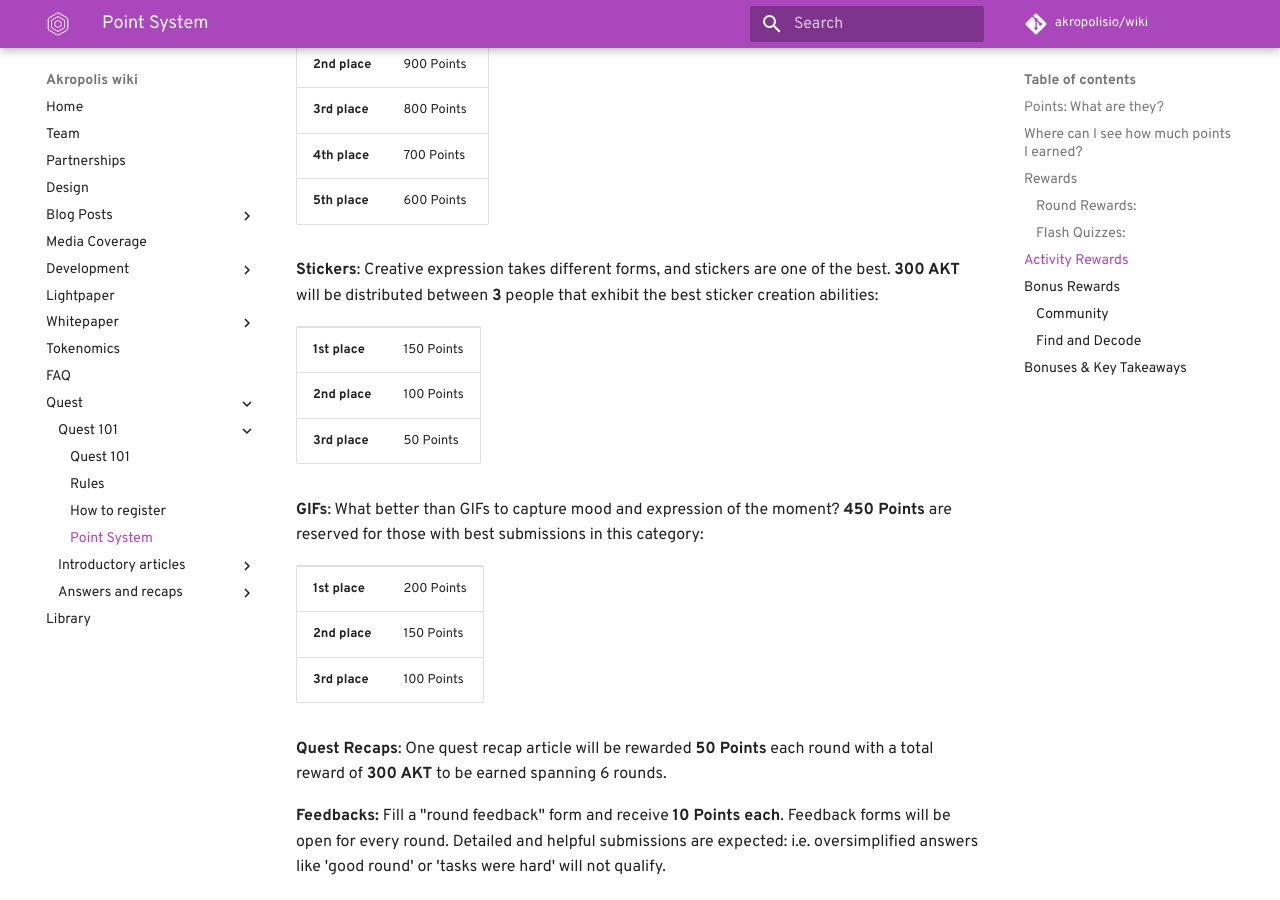
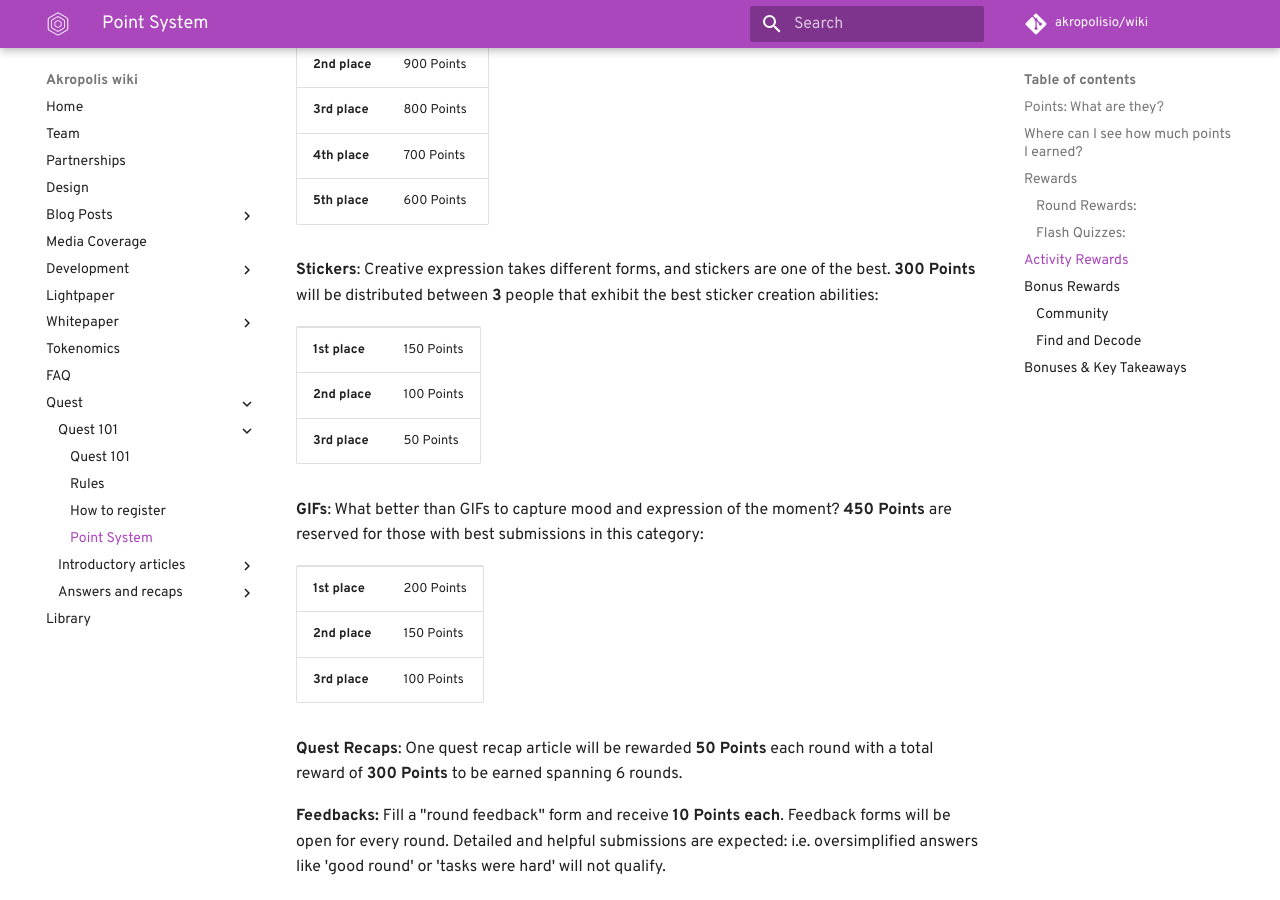
Before and after one commit to kaonone/wiki, an MkDocs documentation site: the page built from docs/pointsys.md, in a window 1280 px wide and 900 px high, scrolled down 2447 px. Built offline with MkDocs 1.6.1 and Material for MkDocs 9.7.7, drawn with Linux system fonts in a browser that asks for light colours; some web fonts are replaced; comment, search, counter and statistics services are not loaded; old or Windows-style settings are respelled for this version of MkDocs.

Commit message:
typo fix

```diff
--- a/docs/pointsys.md
+++ b/docs/pointsys.md
@@ -137,7 +137,7 @@
   </tr>
 </table>
 
-**Stickers**: Creative expression takes different forms, and stickers are one of the best. **300 AKT** will be distributed between **3** people that exhibit the best sticker creation abilities:
+**Stickers**: Creative expression takes different forms, and stickers are one of the best. **300 Points** will be distributed between **3** people that exhibit the best sticker creation abilities:
 
 <table style="width:100%">
   <tr>
@@ -170,7 +170,7 @@
 </table>
 
 
-**Quest Recaps**: One quest recap article will be rewarded **50 Points** each round with a total reward of **300 AKT** to be earned spanning 6 rounds.
+**Quest Recaps**: One quest recap article will be rewarded **50 Points** each round with a total reward of **300 Points** to be earned spanning 6 rounds.
 
 **Feedbacks:** Fill a &quot;round feedback&quot; form and receive **10 Points each**. Feedback forms will be open for every round. Detailed and helpful submissions are expected: i.e. oversimplified answers like &#39;good round&#39; or &#39;tasks were hard&#39; will not qualify.
 
```
